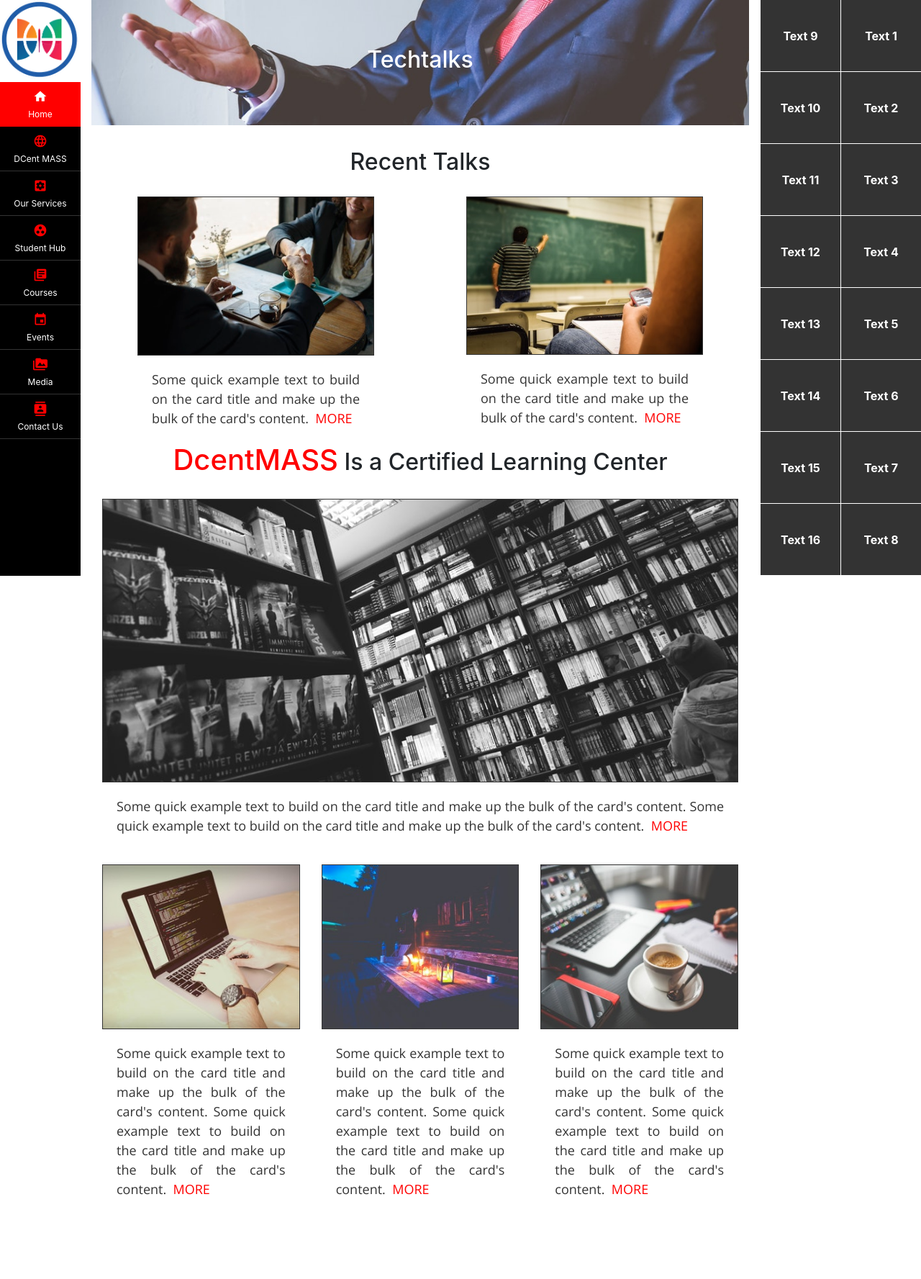
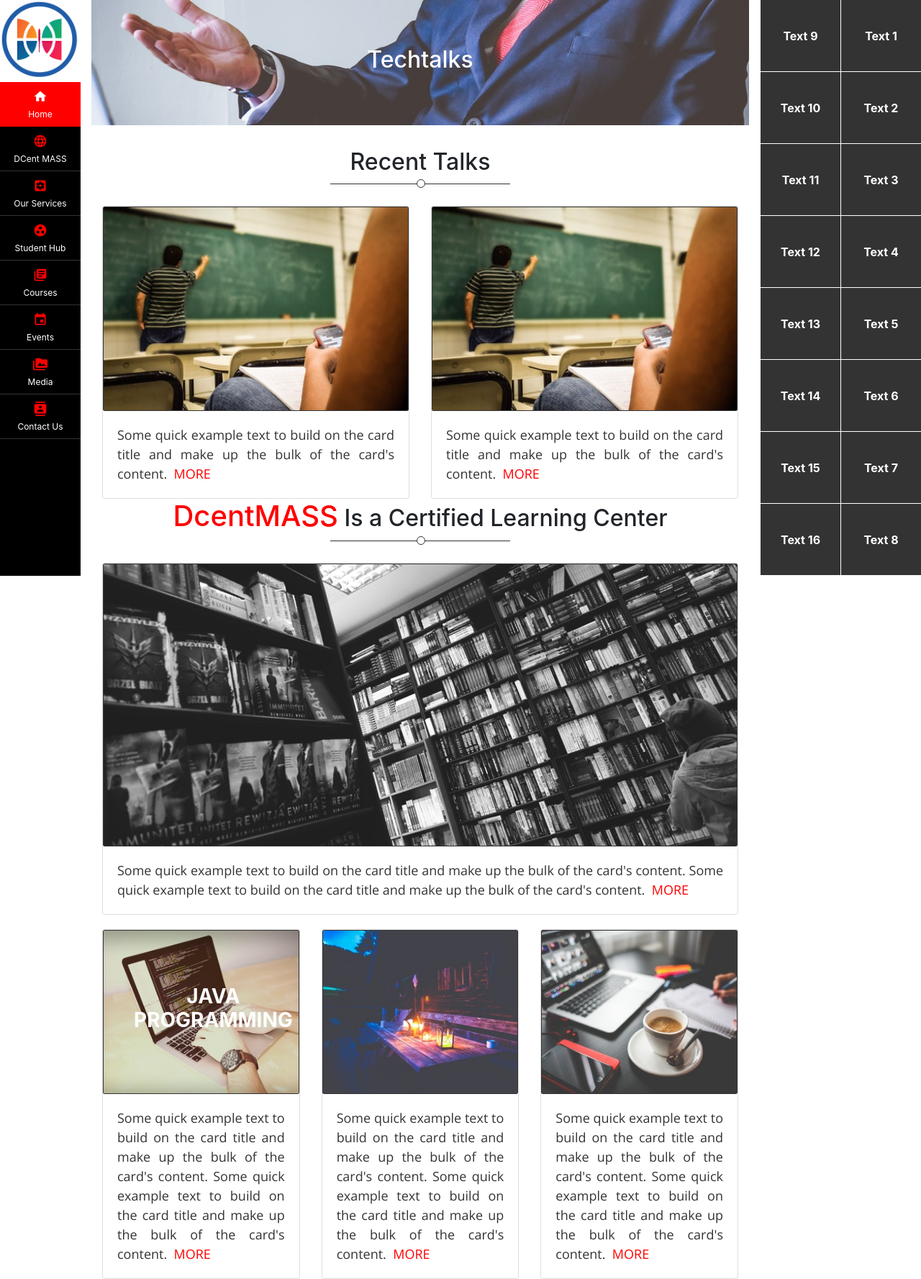
Before and after one commit to Internet-Unexplorer/NewDesign_DCentMASS, a PHP site: page /DCentMASS/techtalks.php in a window 1280 px wide. Shown: the whole page at 72% size. Before the commit the page ends 1660 px from the top, so only its background shows below. Run offline with PHP 8.4, Linux system fonts and the light colour scheme; some libraries are stand-ins or nearby versions.

Commit message:
updated techtalks page

```diff
--- a/css/shakeel.css
+++ b/css/shakeel.css
@@ -14,16 +14,16 @@
 		color:#ff0000;
 	}
 
-.sab-card{
+/*.sab-card{
 
 	border:none;
-}
+}*/
 
-.sab-col{
+/*.sab-col{
 	margin-top:20px;
 padding-left:7%;
 padding-right:7%;
-}
+}*/
 .sab-span1 span{
 	color:#ff0000;
 	font-size:40px;
@@ -36,14 +36,18 @@
 .image-class{
 
 	border: 1px solid #333;
+	border-radius:2px;
  overflow: hidden;
  height: 100%;
   position: relative;
+  width:100%;
+
 }
 .image-class img{
 	  -moz-transition: all 0.3s;
   -webkit-transition: all 0.3s;
   transition: all 0.3s;
+   display:block;
 
 
   width: 100%;
@@ -53,14 +57,57 @@
 .image-class img:hover{
 	transition-duration:1s;
 transform:scale(1.1);
-opacity:0.5;
+
+  cursor:pointer
 
 }
 .sab-container1{
 	margin-top:30px;
 }
 
+.commonSeprator{
+	height: 1px;
+	width:250px;
+	position: relative;
+	background-color: #333;
+	    margin: 10px auto 30px;
+    display: block;
+}
+.circleDot {
+    margin-left: -5px;
+    width: 12px;
+    height: 12px;
+    border: 1px solid #333;
+    border-radius: 360px;
+    top: -6px;
+    background-color: #fff;
+    }
+    .circleDot {
 
+    position: absolute;
+    left: 50%;
+}
+
+.featured-image-heading{
+	display: flex;
+    flex: 1 1;
+
+
+    pointer-events: none;
+    padding: 0 2rem;
+    position: absolute;
+    z-index: 2;
+    text-align:center;
+    color: #fefefe;
+
+    top:33%;
+    left:10px;
+    font-weight:bold;
+
+
+
+    text-transform: uppercase;
+    font-weight:700;
 
 
 
--- a/techtalks.php
+++ b/techtalks.php
@@ -104,12 +104,16 @@
 
 <div class="container-fluid">
   <span class="sab-span1"><h2>Recent Talks</h2></span>
+  <span class="commonSeprator">
+  <span class="circleDot"></span>
+</span>
+
   <div class="row">
   <div class="col-md-6 sab-col">
     <div class="card sab-card">
       <div class="image-class">
 
-    <img src="images/s6.jpeg" class="img-fluid">
+    <img src="images/s1.jpeg" class="img-fluid">
   </div>
      <div class="card-body">
       <p class="card-text">Some quick example text to build on the card title and make up the bulk of the card's content.&nbsp;<a href="#"><span class="sab-span2"> MORE</span></a></p>
@@ -131,6 +135,10 @@
 
 
 <span class=sab-span1><h2><span>DcentMASS</span> Is a Certified Learning Center</h2> </span>
+<span class="commonSeprator">
+  <span class="circleDot"></span>
+</span>
+
 
 <div class="container-fluid sab-container1">
    <div class="row">
@@ -151,14 +159,22 @@
   <div class="row">
   <div class="col-md-4">
     <div class="card sab-card">
+
+
+
       <div class="image-class">
+
   <img src="images/javacoding.jpeg" class="img-fluid">
+  <h3 class="featured-image-heading">Java programming </h3>
 </div>
   <div class="card-body">
       <p class="card-text">Some quick example text to build on the card title and make up the bulk of the card's content. Some quick example text to build on the card title and make up the bulk of the card's content.&nbsp;<a href="#"><span class="sab-span2"> MORE</span></a></p>
      </div>
    </div>
   </div>
+
+
+
   <div class="col-md-4">
     <div class="card sab-card">
       <div class="image-class">
@@ -169,6 +185,9 @@
      </div>
    </div>
   </div>
+
+
+
   <div class="col-md-4">
     <div class="card sab-card">
       <div class="image-class">
```
